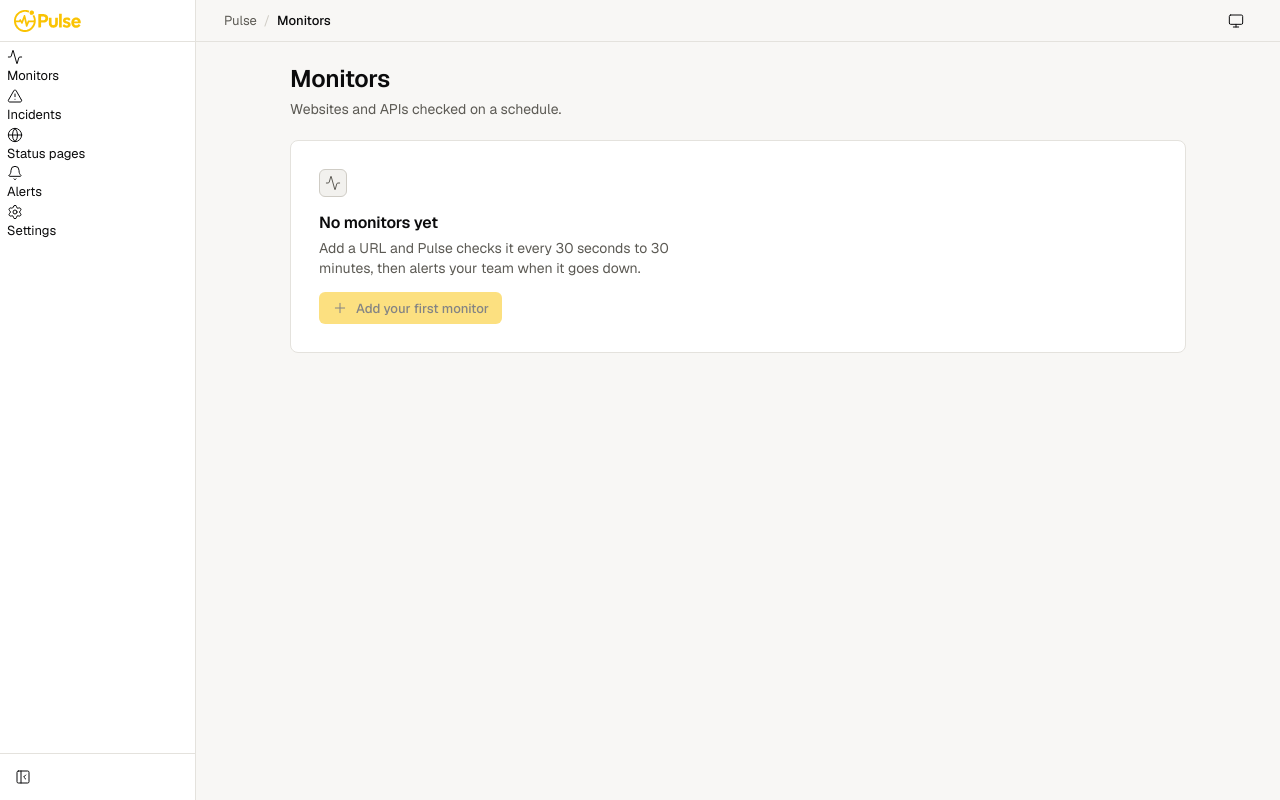
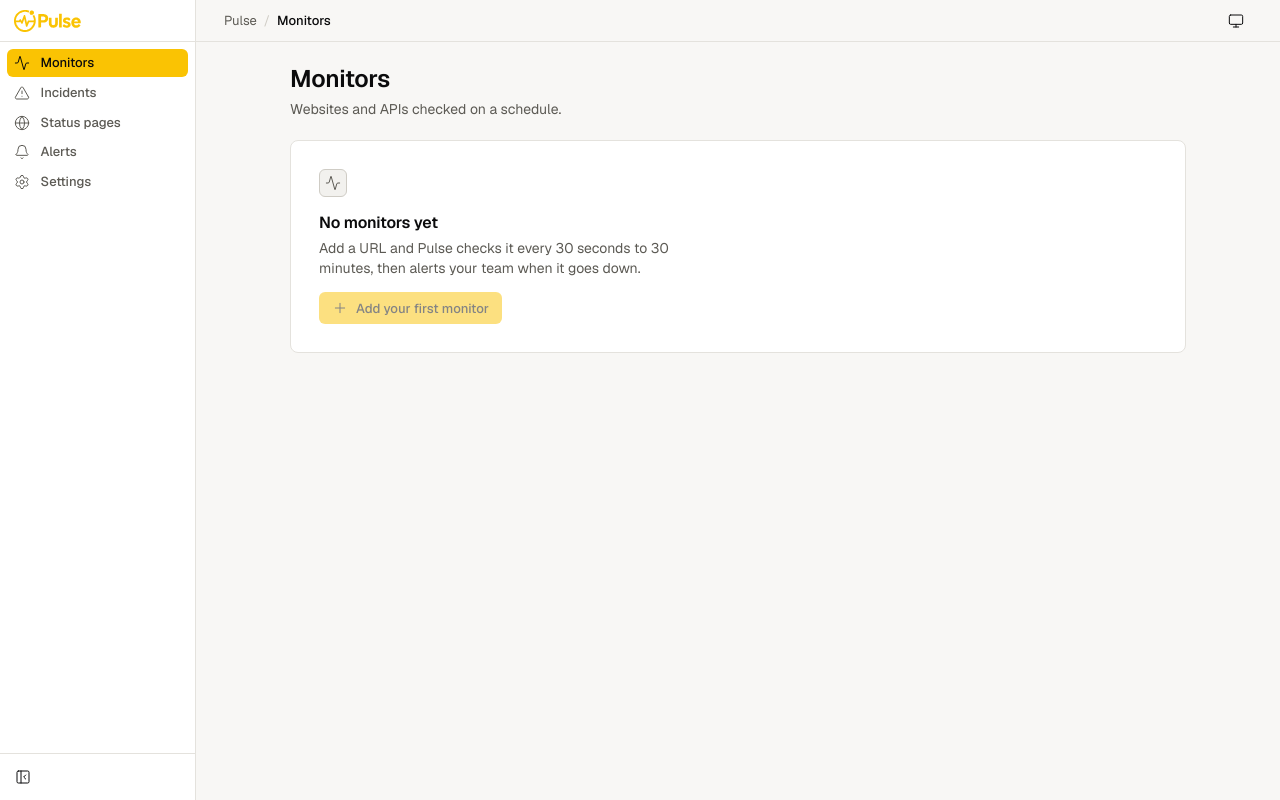
Before and after one commit to colombefioren/PULSE, a React (Vite) app in the folder web/: page /monitors in a window 1280 px wide. Built offline with nearby package versions, Linux system fonts and the light colour scheme.

Commit message:
fix: keep the sidebar link layout and selected style under the tooltip trigger

```diff
--- a/web/src/layout/Sidebar.tsx
+++ b/web/src/layout/Sidebar.tsx
@@ -1,14 +1,46 @@
 import { PanelLeftClose, PanelLeftOpen } from 'lucide-react'
-import { NavLink } from 'react-router'
+import { NavLink, useMatch } from 'react-router'
 import { Logo, LogoMark } from '@/components/Logo'
 import { Tip } from '@/components/Tip'
-import { NAV_ITEMS } from './nav'
+import { NAV_ITEMS, type NavItem } from './nav'
 
 interface SidebarProps {
   collapsed?: boolean
   onToggleCollapsed?: () => void
   /** Called after a link is followed, so the mobile drawer can close. */
   onNavigate?: () => void
+}
+
+interface SidebarLinkProps {
+  item: NavItem
+  collapsed: boolean
+  onNavigate?: () => void
+}
+
+/**
+ * The active state is computed here and passed as a plain string: the tooltip trigger merges
+ * class names as strings, which would break React Router's function-style className.
+ */
+function SidebarLink({ item: { to, label, icon: Icon, goKey }, collapsed, onNavigate }: SidebarLinkProps) {
+  const isActive = useMatch({ path: to, end: false }) !== null
+
+  return (
+    <Tip label={label} keys={goKey ? ['G', goKey.toUpperCase()] : undefined} side="right">
+      <NavLink
+        to={to}
+        onClick={onNavigate}
+        aria-label={collapsed ? label : undefined}
+        className={[
+          'flex h-8 items-center gap-3 rounded-control text-sm font-medium',
+          collapsed ? 'justify-center' : 'px-2',
+          isActive ? 'bg-brand text-brand-ink' : 'text-muted hover:bg-surface-hover hover:text-fg',
+        ].join(' ')}
+      >
+        <Icon size={16} strokeWidth={1.5} aria-hidden />
+        {!collapsed && <span>{label}</span>}
+      </NavLink>
+    </Tip>
+  )
 }
 
 export function Sidebar({ collapsed = false, onToggleCollapsed, onNavigate }: SidebarProps) {
@@ -20,25 +52,9 @@ export function Sidebar({ collapsed = false, onToggleCollapsed, onNavigate }: Si
 
       <nav aria-label="Main" className="flex-1 p-2">
         <ul className="flex flex-col gap-0.5">
-          {NAV_ITEMS.map(({ to, label, icon: Icon, goKey }) => (
-            <li key={to}>
-              <Tip label={label} keys={goKey ? ['G', goKey.toUpperCase()] : undefined} side="right">
-                <NavLink
-                  to={to}
-                  onClick={onNavigate}
-                  aria-label={collapsed ? label : undefined}
-                  className={({ isActive }) =>
-                    [
-                      'flex h-8 items-center gap-3 rounded-control text-sm font-medium',
-                      collapsed ? 'justify-center' : 'px-2',
-                      isActive ? 'bg-brand text-brand-ink' : 'text-muted hover:bg-surface-hover hover:text-fg',
-                    ].join(' ')
-                  }
-                >
-                  <Icon size={16} strokeWidth={1.5} aria-hidden />
-                  {!collapsed && <span>{label}</span>}
-                </NavLink>
-              </Tip>
+          {NAV_ITEMS.map((item) => (
+            <li key={item.to}>
+              <SidebarLink item={item} collapsed={collapsed} onNavigate={onNavigate} />
             </li>
           ))}
         </ul>
```
Also changed, not shown: 1 other file (tests, documents, lock files or other folders).
